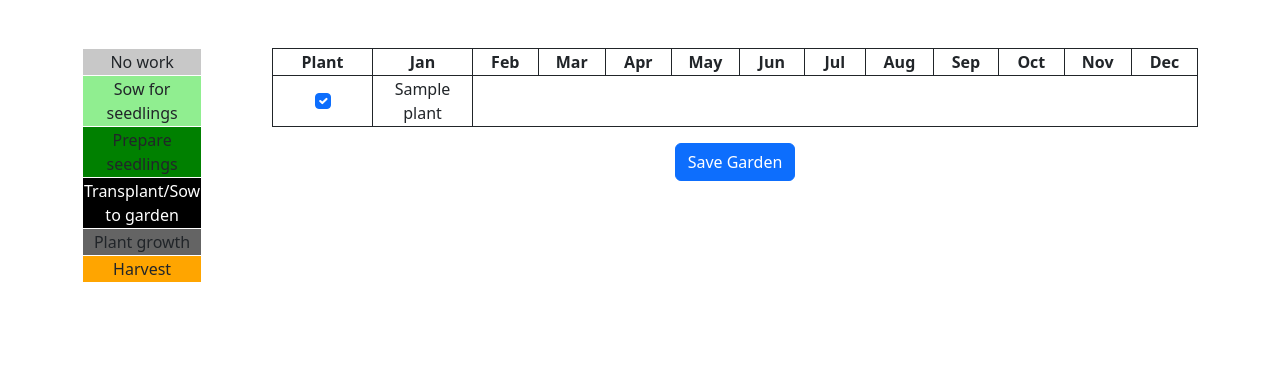
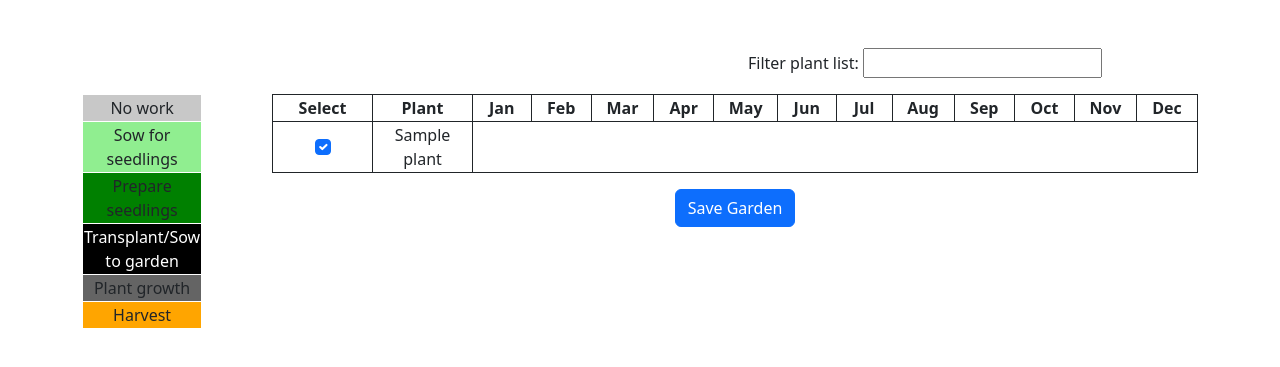
Before and after one commit to perugi/plannter, a Django app: page /planner in a window 1280 px wide. Shown: the part 76-443 px from the top of the page. Run offline with Django 4.2, Linux system fonts and the light colour scheme; a user stored in the database is signed in; tables that the repository leaves empty hold one stand-in row (values such as "Sample post").

Commit message:
Add plant filtering to planner view

```diff
--- a/garden_calendar/static/garden_calendar/filter_plants.js
+++ b/garden_calendar/static/garden_calendar/filter_plants.js
@@ -2,18 +2,18 @@ plantFilter = document.querySelector('#plant-filter');
 plantFilter.addEventListener('input', filterPlants);
 
 function filterPlants() {
-    console.log('filter')
-    plants = document.querySelectorAll('.plants_row');
-    plants = Array.from(plants).slice(1);
-    console.log(plants);
+    plantRows = document.querySelectorAll('.plants_row');
+    plantRows = Array.from(plantRows).slice(1);
 
     filterString = plantFilter.value.toLowerCase();
 
-    plants.forEach(plant => {
-        if (plant.firstElementChild.textContent.toLowerCase().includes(filterString)) {
-            plant.hidden = false;
+    plantRows.forEach(plantRow => {
+        plant = plantRow.querySelector('.plants_name');
+
+        if (plant.textContent.toLowerCase().includes(filterString)) {
+            plantRow.hidden = false;
         } else {
-            plant.hidden = true;
+            plantRow.hidden = true;
         }
     });
 
--- a/garden_calendar/templates/garden_calendar/planner.html
+++ b/garden_calendar/templates/garden_calendar/planner.html
@@ -1,11 +1,24 @@
 {% extends "garden_calendar/layout.html" %}
+{% load static %}
 
 {% block title %}
 Planner
 {% endblock %}
 
+{% block script %}
+<script src="{% static 'garden_calendar/filter_plants.js' %}" defer></script>
+{% endblock %}
+
 {% block main %}
 <div class="container">
+    <div class="row justify-content-end">
+        <div class="col"></div>
+        <div class="col">
+            <label for="plant-filter">Filter plant list:</label>
+            <input type="text" id="plant-filter" class=""></input>
+        </div>
+    </div>
+    <p></p>
     <div class="row">
         <div class="col">
             <table class="plants">
@@ -37,6 +50,7 @@ Planner
                     <table class="plants">
                         <thead>
                             <tr class="plants_row">
+                                <th class="plants_name" scope="col">Select</th>
                                 <th class="plants_name" scope="col">Plant</th>
                                 <th class="plants_name" scope="col" colspan="3">Jan</th>
                                 <th class="plants_name" scope="col" colspan="3">Feb</th>
```
